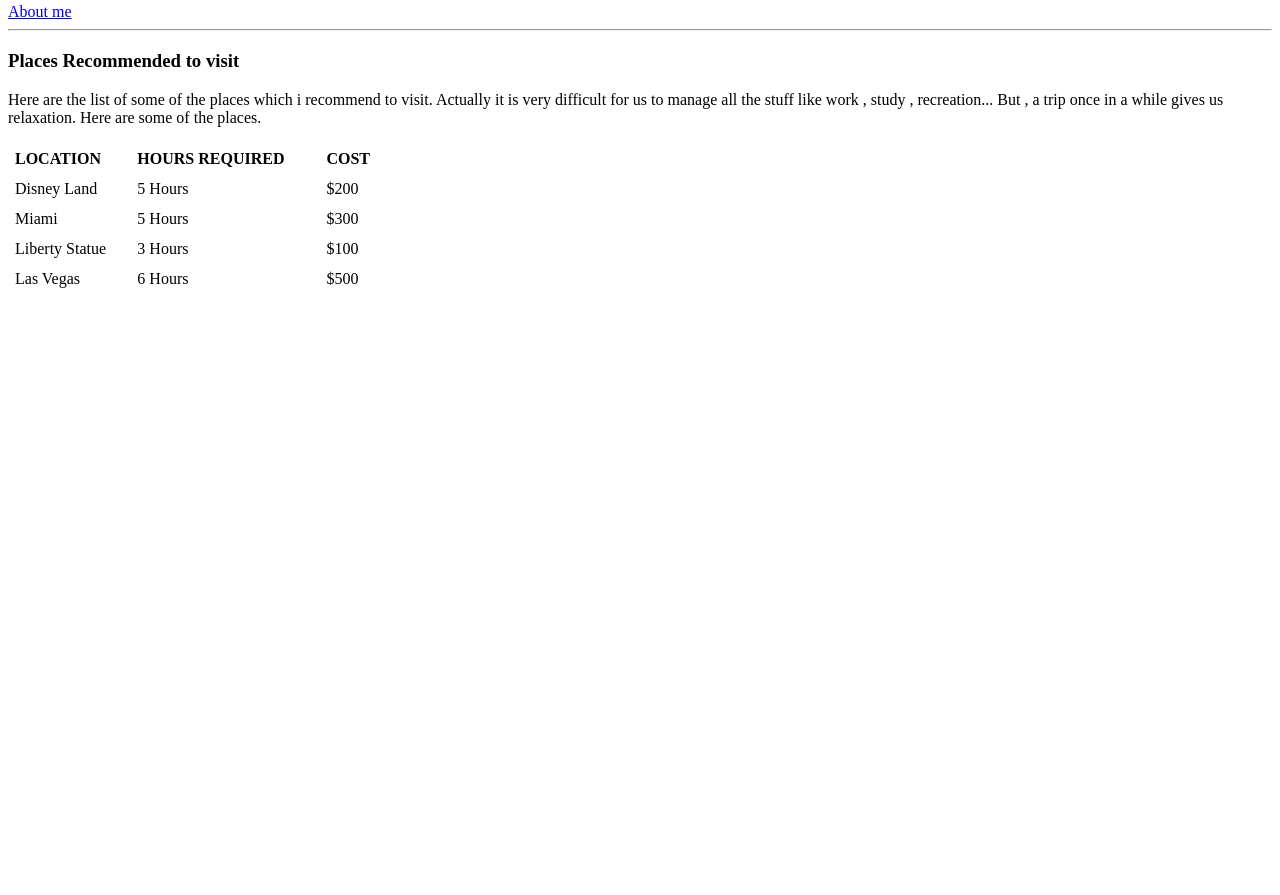
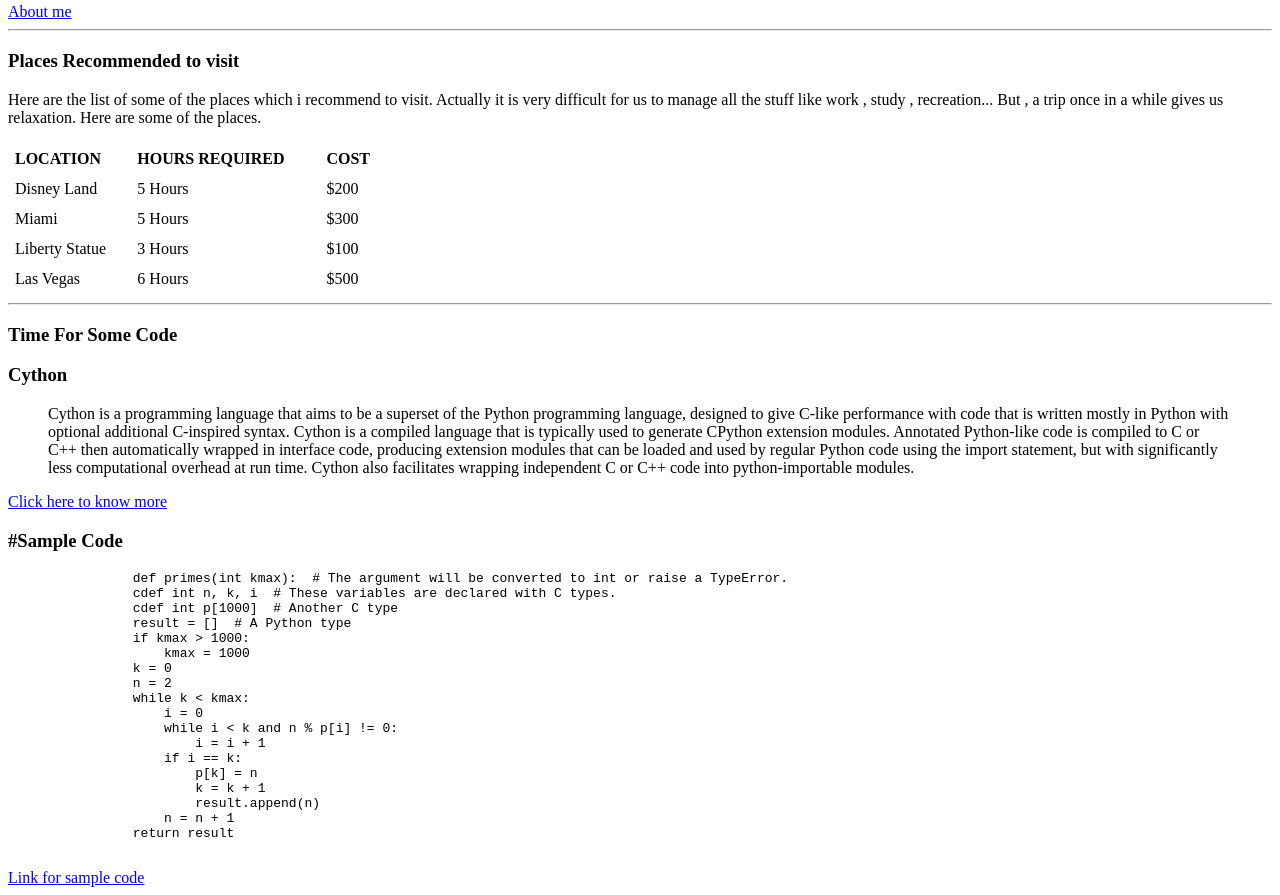
Before and after one commit to 44-563-Web-Apps-S21/webapps-s21-assignment-3-VarshithReddyBairy, a plain HTML site: page index.html in a window 1280 px wide. Shown: the part 594-1489 px from the top of the page. Before the commit the page ends 897 px from the top, so only its background shows below. Drawn offline with Linux system fonts and the light colour scheme.

Commit message:
added code

```diff
--- a/index.html
+++ b/index.html
@@ -79,5 +79,34 @@
                 <td>$500</td>
             </tr>
         </table>
+        <hr>
+        <h3>Time For Some Code</h3>
+        <h3>Cython</h3>
+        <blockquote ref = "https://en.wikipedia.org/wiki/Cython">Cython is a programming language that aims to be a superset of the Python programming language, designed to give C-like performance with code that is written mostly in Python with optional additional C-inspired syntax.
+            Cython is a compiled language that is typically used to generate CPython extension modules. Annotated Python-like code is compiled to C or C++ then automatically wrapped in interface code, producing extension modules that can be loaded and used by regular Python code using the import statement, but with significantly less computational overhead at run time. Cython also facilitates wrapping independent C or C++ code into python-importable modules.</blockquote>
+         <a href="https://en.wikipedia.org/wiki/Cython">Click here to know more</a>
+
+         <h3>#Sample Code</h3>
+         <pre>
+                def primes(int kmax):  # The argument will be converted to int or raise a TypeError.
+                cdef int n, k, i  # These variables are declared with C types.
+                cdef int p[1000]  # Another C type
+                result = []  # A Python type
+                if kmax > 1000:
+                    kmax = 1000
+                k = 0
+                n = 2
+                while k < kmax:
+                    i = 0
+                    while i < k and n % p[i] != 0:
+                        i = i + 1
+                    if i == k:
+                        p[k] = n
+                        k = k + 1
+                        result.append(n)
+                    n = n + 1
+                return result
+         </pre>
+         <a href="https://en.wikipedia.org/wiki/Cython">Link for sample code</a>
     </body>
 </html>
```
